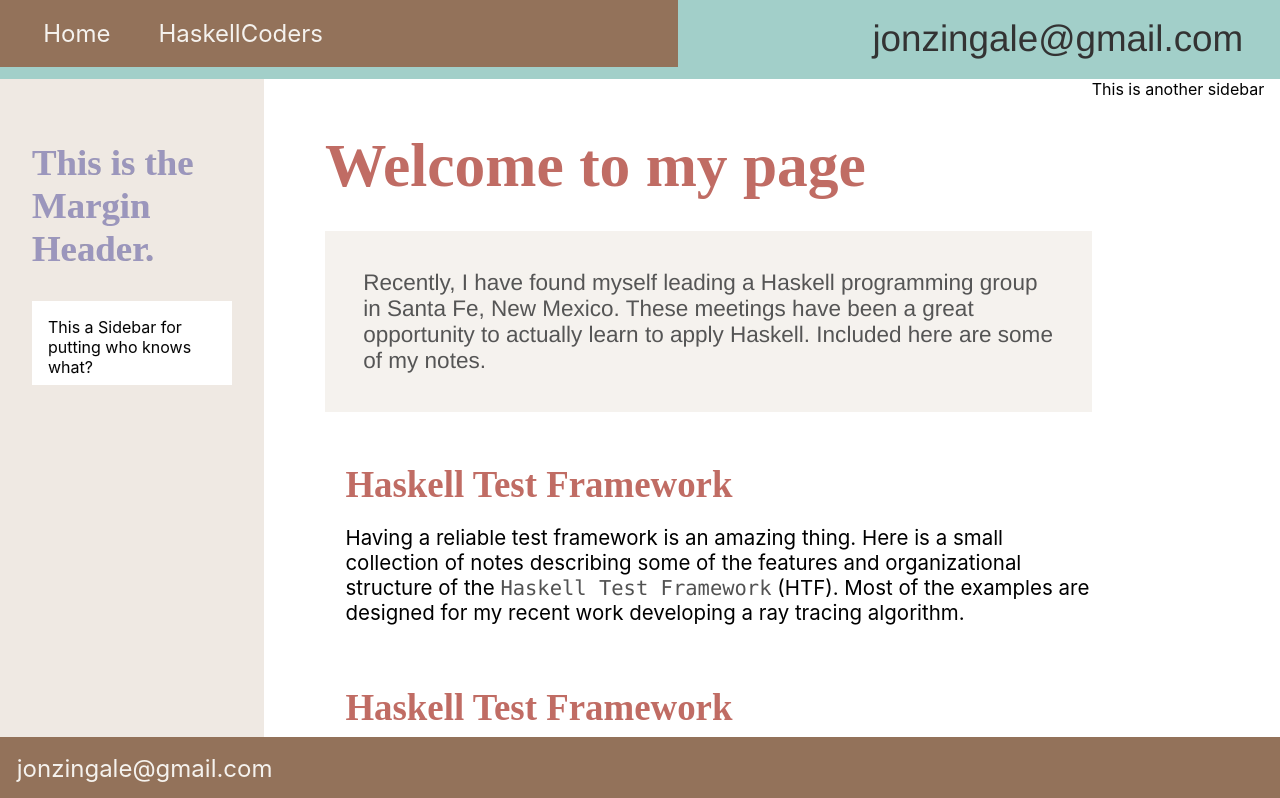
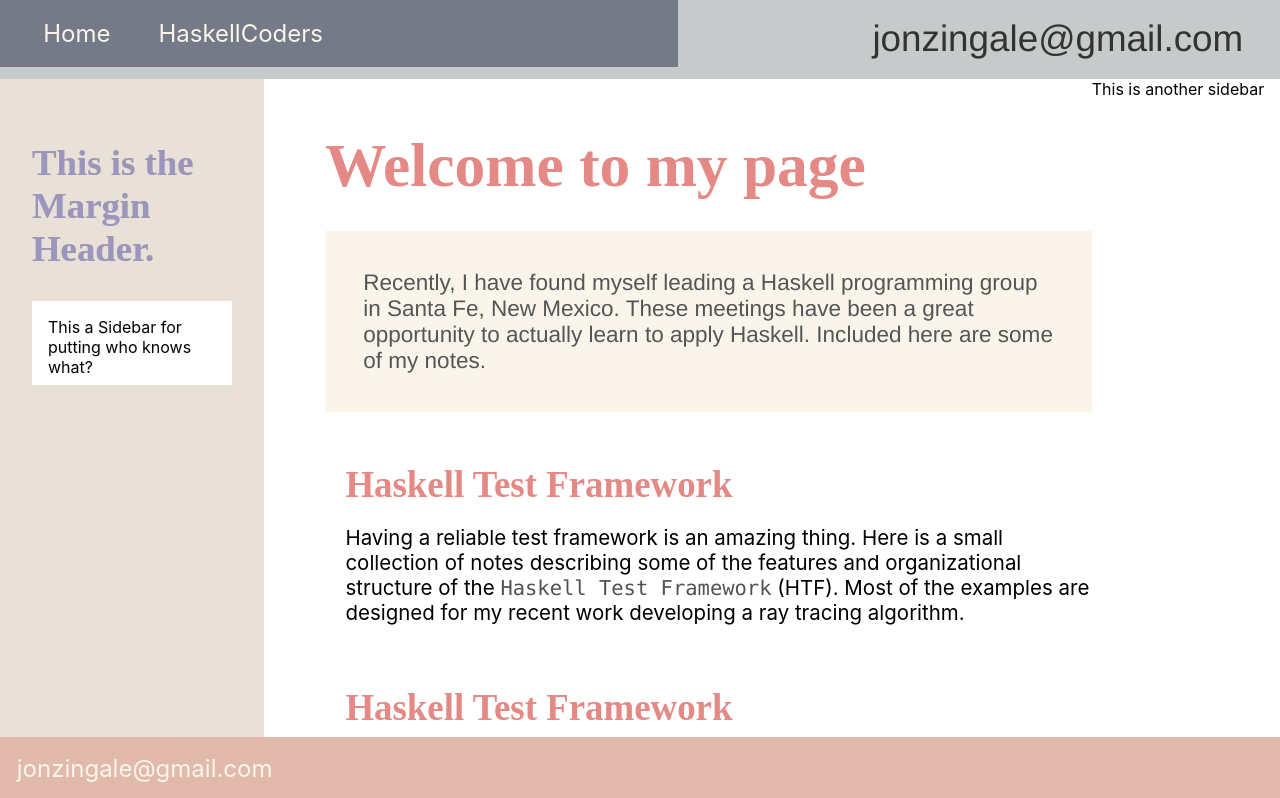
Before and after one commit to jonzingale/Website, a React (Create React App) app: page / in a window 1280 px wide. Shown: the top 798 px of the page. Built offline with nearby package versions, Linux system fonts and the light colour scheme; a web font is replaced by a local one.

Commit message:
removed unused theme

```diff
--- a/src/css/goldenrod-theme.css
+++ /dev/null
@@ -1,10 +0,0 @@
-:root {
-  --global-color-v0: #e6a642; /*goldenrod*/
-  --global-color-v1: #fdd391; /*goldenrod*/
-  --global-color-v2: #706b67; /*french grey 70%*/
-  --global-color-v3: #b69c87; /*french grey 70%*/
-  --global-color-v4: #ffffff; /*brick white*/
-  --global-color-v5: #f5f2e3; /*brick white*/
-  --global-color-v6: #bdd3e0; /*cool grey 60%*/
-  --global-color-v7: #8ba0ac; /*cool grey 60%*/
-}
--- a/src/css/main.css
+++ b/src/css/main.css
@@ -1,15 +1,12 @@
 @import 'main-theme.css';
-/*@import 'goldenrod-theme.css';*/
-/*@import 'rounder-theme.css';*/
+@import 'raksahasa-theme.css';
 
 /*@import 'cycles-perfecta-theme.css';*/
 /*@import 'mucha2-theme.css';*/
 /*@import 'prayer-theme.css';*/
 /*@import 'cigarrillos-theme.css';*/
 /*@import 'light-green-theme.css';*/
-/*@import 'goldenrod-theme.css';*/
-/*@import 'yoshimi-theme.css';*/
-@import 'raksahasa-theme.css';
+@import 'yoshimi-theme.css';
 
 
 @font-face {
--- a/src/css/rounder-theme.css
+++ /dev/null
@@ -1,11 +0,0 @@
-:root {
-  --global-color-l4: #fdd391; /*light Goldenrod*/
-  --global-color-l3: #fbf7e9; /*light Cinnamon Toast*/
-  --global-color-l2: #e1dae8; /*light periwinkle*/
-  --global-color-l1: #bee2e7; /*light Muted Turquoise*/
-
-  --global-color-d1: #ce8b1b; /*strong Sandbar Brown*/
-  --global-color-d2: #9b96bd; /*strong periwinkle*/
-  --global-color-d3: #a2c2d5; /*light Slate Grey*/
-  --global-color-d4: #f5f2e3; /*brick white*/
-}
```
